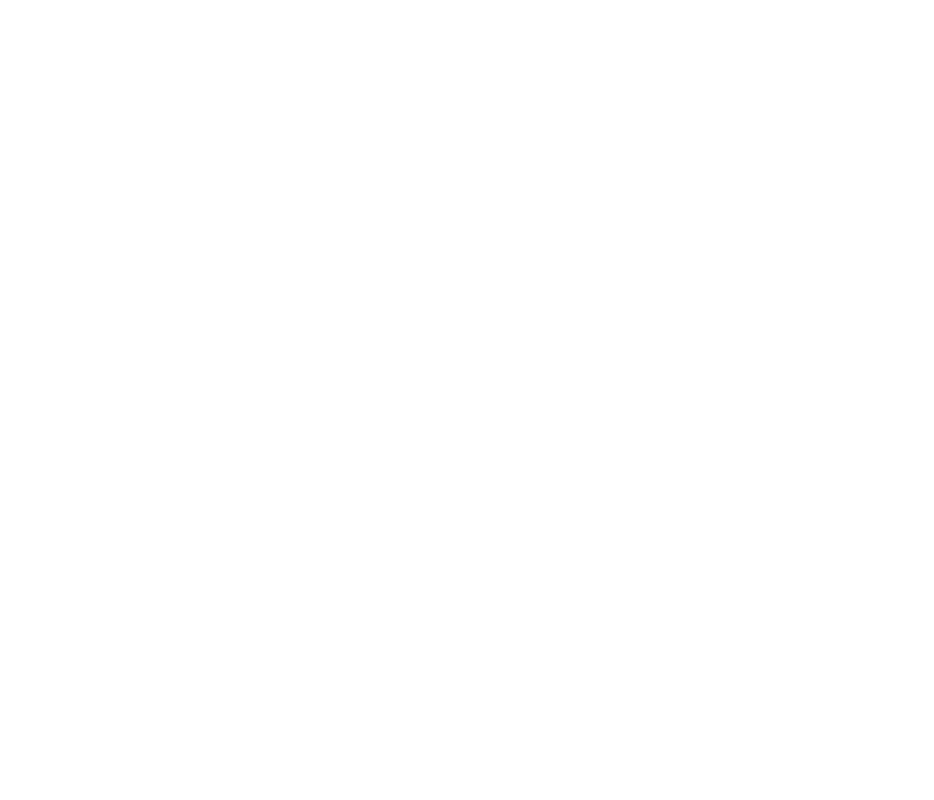
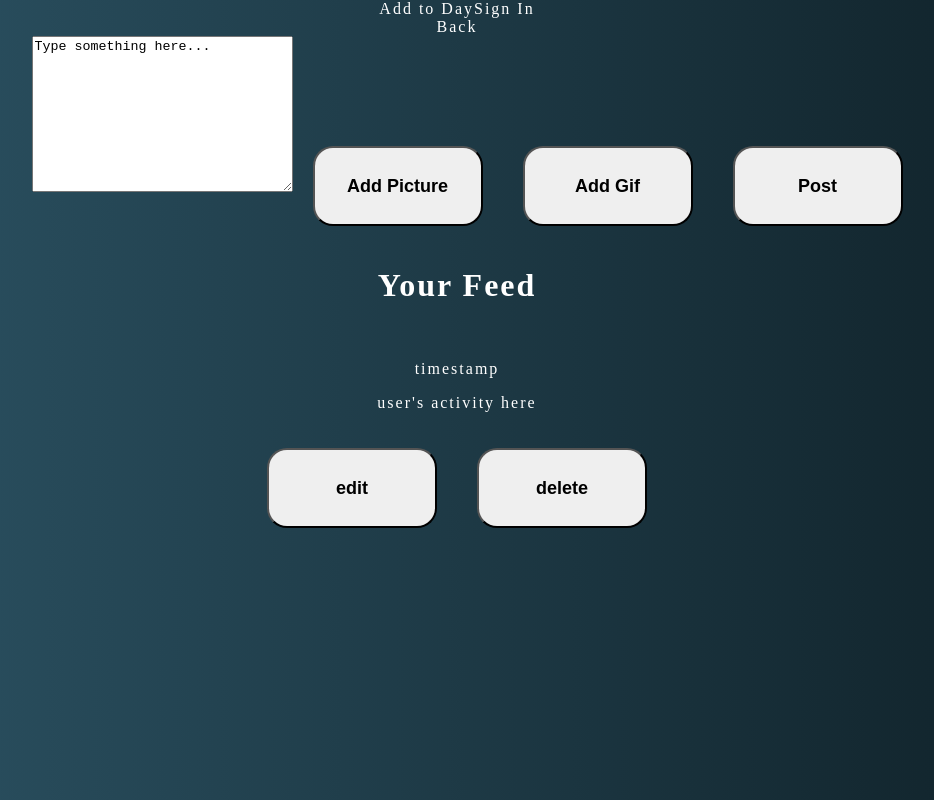
Before and after one commit to westonperkins/FrontEnd_followMe, a React (Create React App) app: page /newPost in a window 1280 px wide. Shown: the whole page, without its empty margins (183-1117 px from the left). Built offline with nearby package versions, Linux system fonts and the light colour scheme; the HTML template or start-up script is replaced by a standard one.

Commit message:
Built basic template for NewPost.js | MainFeed.js | EditPost.js | UserFeed.js - not rendering data yet

```diff
--- a/src/App.js
+++ b/src/App.js
@@ -1,19 +1,30 @@
-
 import './App.css'
+import { Route, Link } from 'react-router-dom'
 import Profile from './Components/Profile/Profile';
 import Signin from './Components/Signin/Signin';
 import Welcome from './Components/Welcome/Welcome';
 import Home from './Components/Home/Home';
-import { Route, Link } from 'react-router-dom'
+import NewPost from './Components/NewPost';
+import UserFeed from './Components/UserFeed';
+import Feed from './Components/MainFeed';
 
-
+//NOTE:
+  //may have to change "/newPost" to :id and render router.props
+  //haven't routed EditPost.js yet
 function App() {
   return (
     <div className="App">
-      <Route exact path='/' component={Signin} />
+      <Link to="/newPost">Add to Day</Link>
+      <Link to="/signin">Sign In</Link>
+      <main>
+      <Route exact path='/signin' component={Signin} />
       <Route exact path='/signup' component={Profile} />
       <Route exact path='/welcome' component={Welcome} />
       <Route exact path='/home' component={Home} />
+      <Route exact path="/newPost" component={NewPost} />
+      <Route exact path="/newPost" component={UserFeed} />
+      <Route exact path="/" component={Feed} />
+      </main>
     </div>
   );
 }
--- /dev/null
+++ b/src/Components/MainFeed.js
@@ -0,0 +1,26 @@
+import React from 'react'
+
+
+const MainFeed = () => {
+    return (
+        <div>
+            {/* will have to map through this data once import seed data */}
+            <h1>Feed</h1>
+            <div className="user-info">
+                <img src="" alt="" className="profile-pic"/>
+                <p>timestamp</p>
+            </div>
+            <div className="post-content">
+                <p>user's activity here</p>
+                <img src="" alt=""/>
+                <a href="">see more</a>
+                <ul className="interactions">
+                    <button>like</button>
+                    <button>comment</button>
+                </ul>
+            </div>
+        </div>
+    )
+}
+
+export default MainFeed
--- /dev/null
+++ b/src/Components/NewPost.js
@@ -0,0 +1,33 @@
+import React from 'react'
+import { useState } from 'react';
+
+const NewPost = () => {
+    const initialState = {post:''};
+    const [formState, setFormState] = useState(initialState)
+
+    const handleSubmit = (e) => {
+        e.preventDefault()
+
+        console.log(formState);
+        setFormState(initialState)
+    }
+
+    const handleChange = (e) => {
+        setFormState({...formState, [e.target.id]: e.target.value})
+    }
+
+    return (
+        <div>
+            <a href="/">Back</a>
+            <form onSubmit={handleSubmit}>
+                <label htmlFor="post"/>
+                <textarea onChange={handleChange} id="post" cols="30" rows="10">Type something here...</textarea>
+                <button>Add Picture</button>
+                <button>Add Gif</button>
+                <button type="submit">Post</button>
+            </form>
+        </div>
+    )
+}
+
+export default NewPost
--- a/src/Components/Signin/Signin.js
+++ b/src/Components/Signin/Signin.js
@@ -6,6 +6,7 @@
     return (
         <div className='main'>
             <h1>Day in the life</h1>
+            <a href="/">Back</a>
         <div className='container'>
 
             <h1>Please Log in</h1>
--- /dev/null
+++ b/src/Components/UserFeed.js
@@ -0,0 +1,22 @@
+import React from 'react'
+
+const UserFeed = () => {
+    return (
+        <div>
+            {/* will have to map through this data once import seed data */}
+            <h1>Your Feed</h1>
+            <div className="user-info">
+                <img src="" alt="" className="profile-pic"/>
+                <p>timestamp</p>
+            </div>
+            <div className="post-content">
+                <p>user's activity here</p>
+                <img src="" alt=""/>
+                <button>edit</button>
+                <button>delete</button>
+            </div>
+        </div>
+    )
+}
+
+export default UserFeed
--- a/src/index.js
+++ b/src/index.js
@@ -1,5 +1,6 @@
 import React from 'react';
 import ReactDOM from 'react-dom';
+// import reportWebVitals from './reportWebVitals';
 import { BrowserRouter as Router } from "react-router-dom"
 
 import './index.css';
```
Also changed, not shown: src/Components/EditPost.js (added, +18 -0 lines), src/Components/Feed.js (deleted), src/Components/Post.js (deleted).
